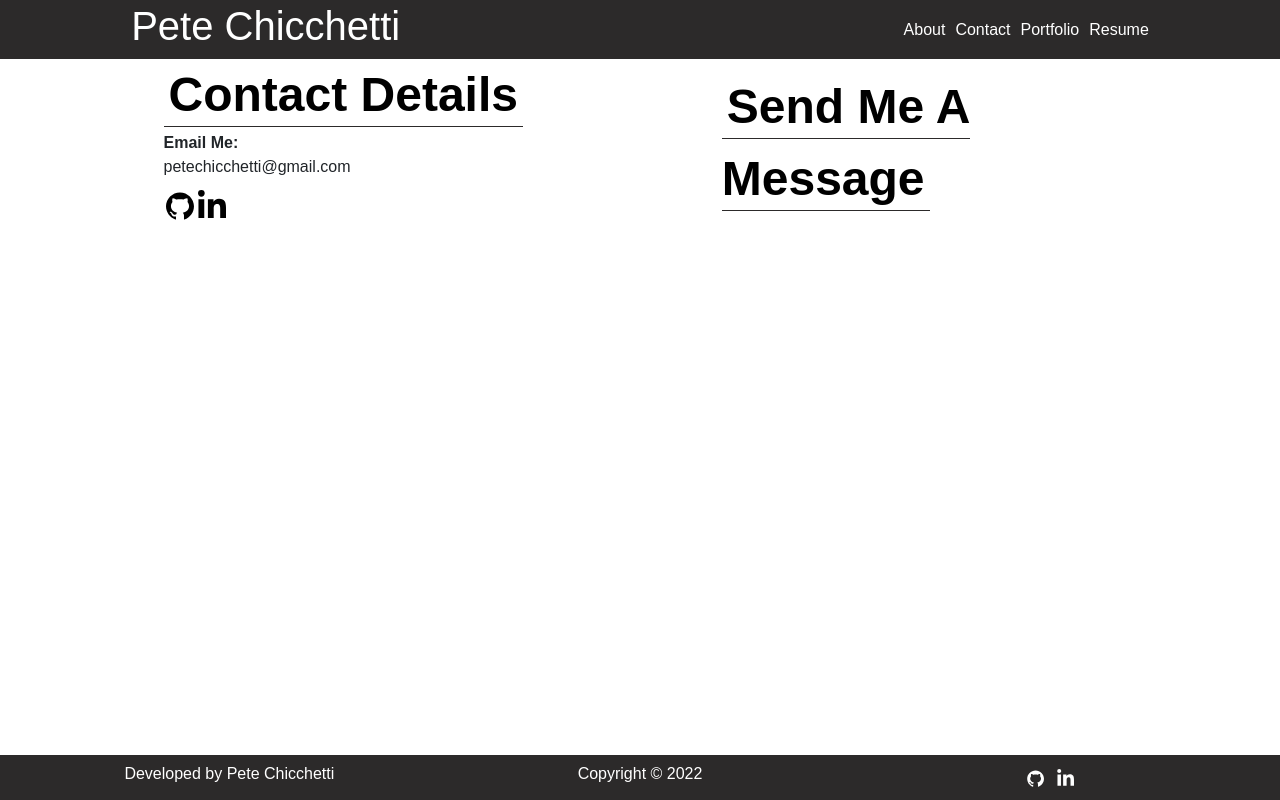
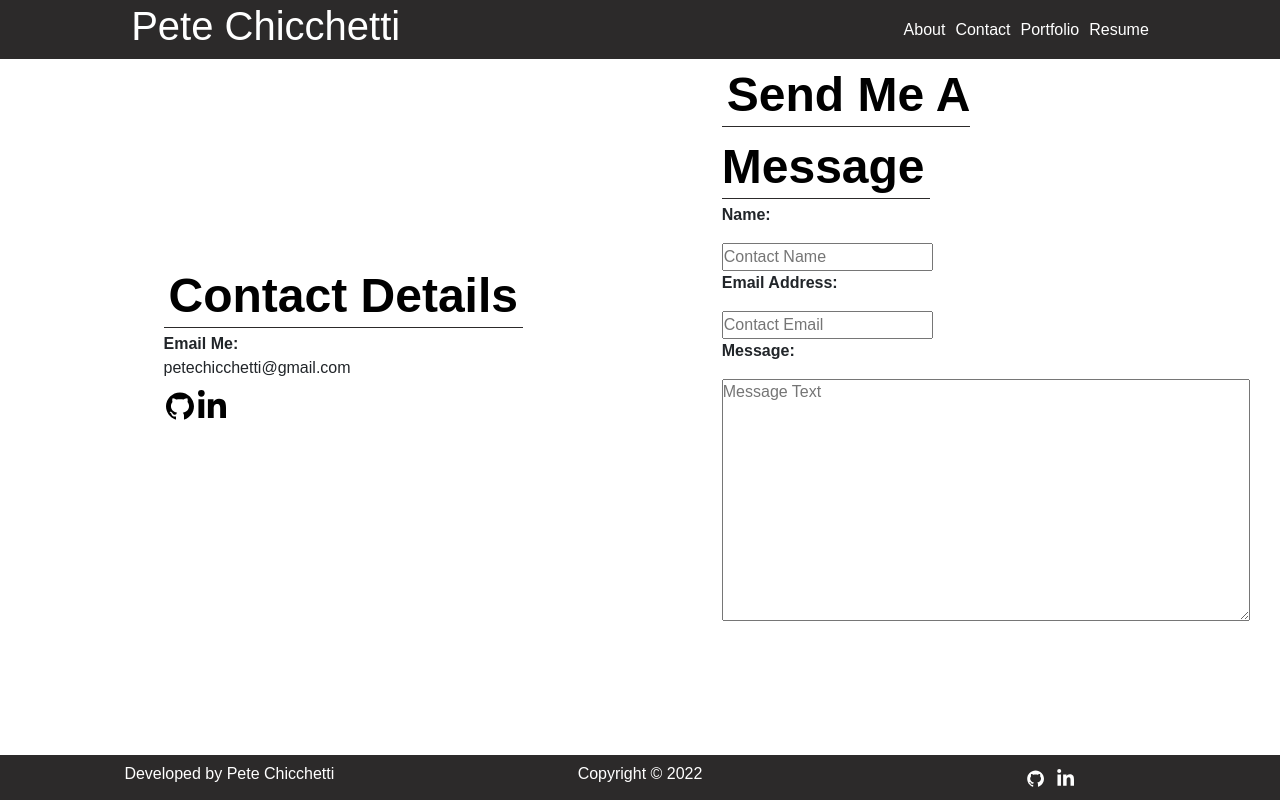
Before and after one commit to PeteChicchetti/professional-react-portfolio, a React (Create React App) app: page / in a window 1280 px wide. Both pictures are taken after a click on the item "Contact". Built offline with nearby package versions, Linux system fonts and the light colour scheme.

Commit message:
added input and text area box to message section

```diff
--- a/src/components/Contact/index.jsx
+++ b/src/components/Contact/index.jsx
@@ -18,6 +18,12 @@ const Contact = () => {
                 <Col md='4' id='contactright' style={{ margin: '0px'}}>
                     <div className='rightContent'>
                         <strong className='contactTitle'>Send Me A Message</strong>
+                        <p><strong>Name:</strong></p>
+                        <input placeholder="Contact Name"></input>
+                        <p><strong>Email Address:</strong></p>
+                        <input placeholder="Contact Email"></input>
+                        <p><strong>Message:</strong></p>
+                        <textarea rows='10' cols='55' placeholder="Message Text"></textarea>
                     </div>
                 </Col>
             </Row>
```
